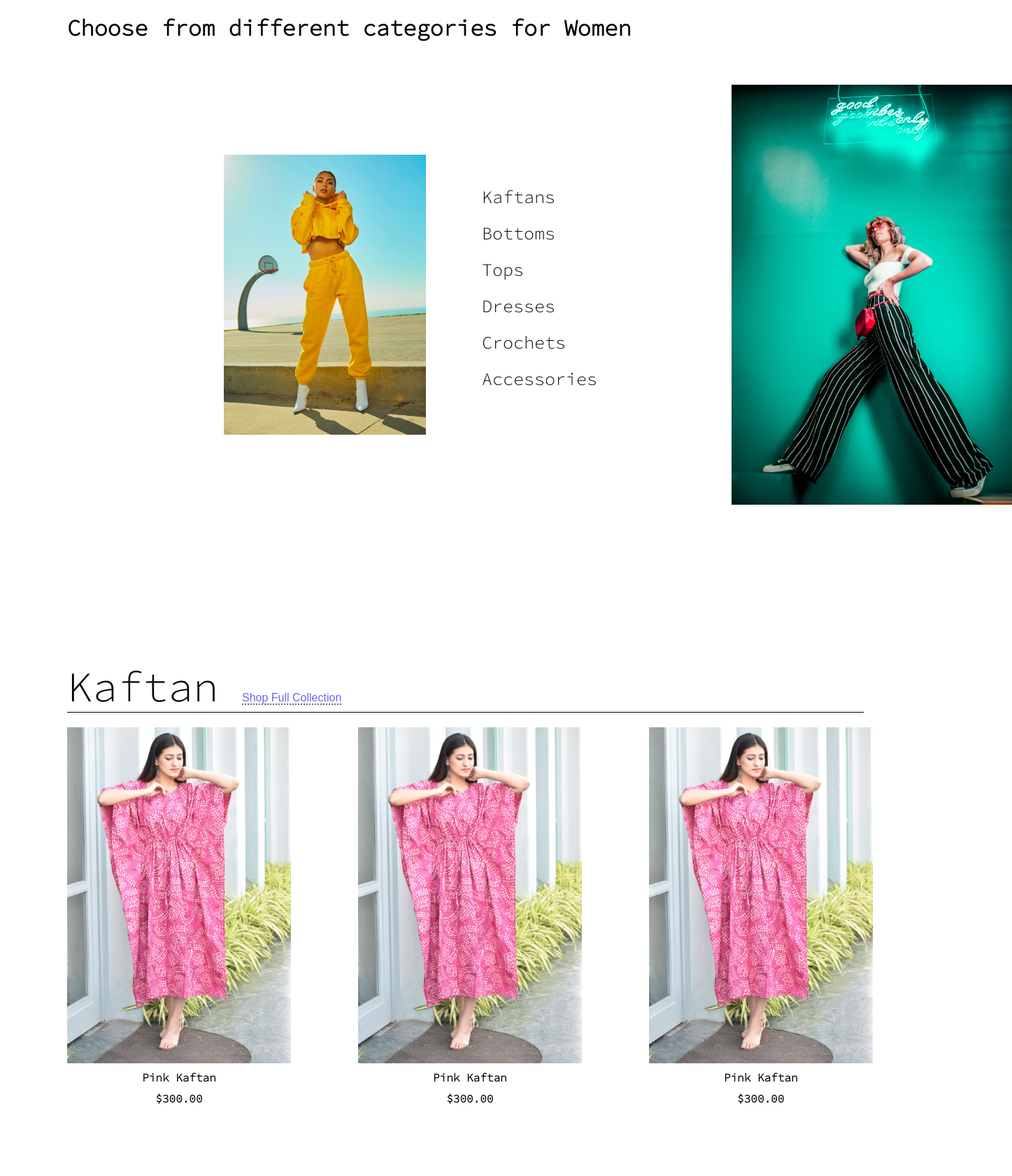
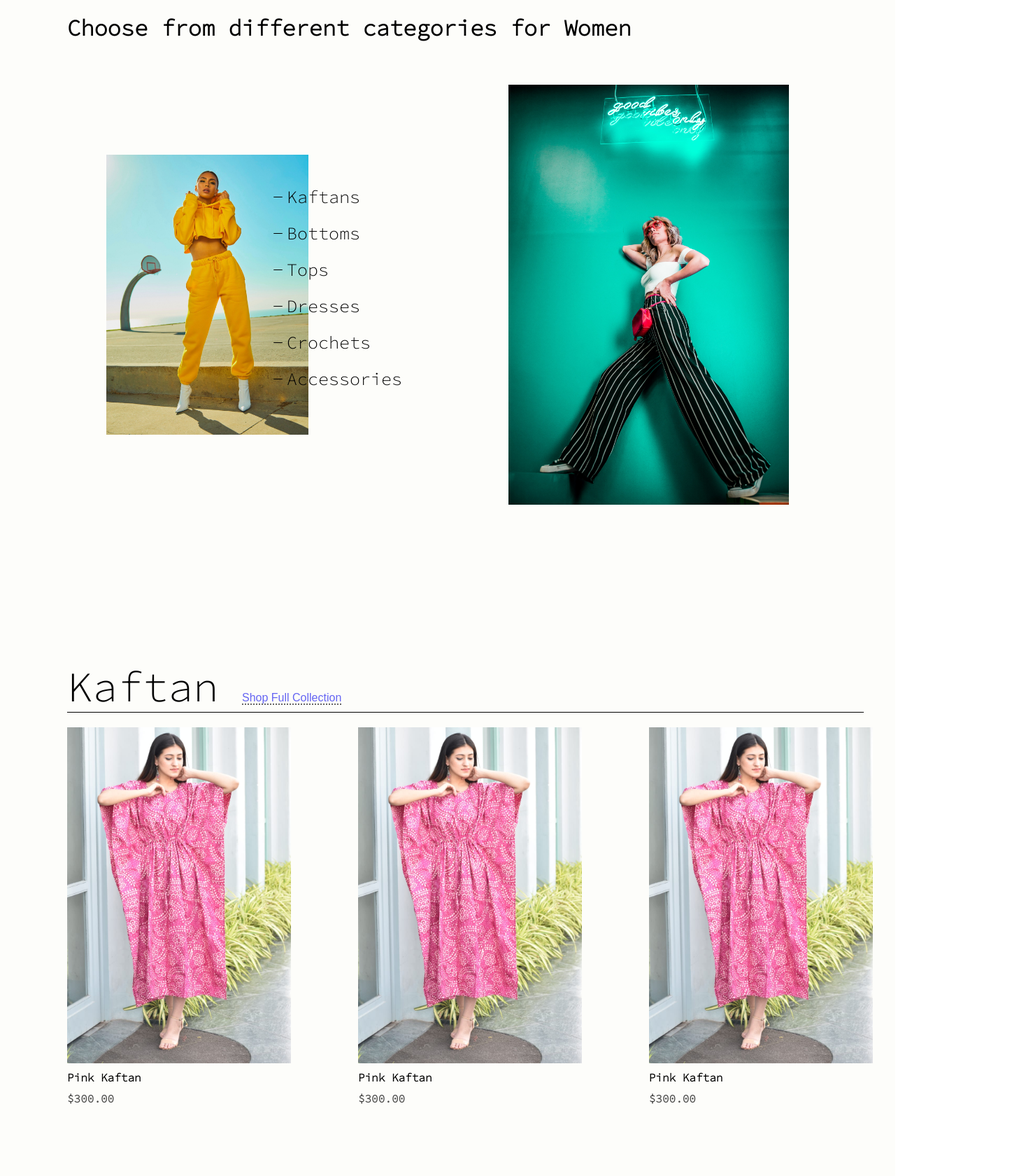
Before and after one commit to Nimish-Prabhakar/Adverse-Studio, a React (Create React App) app: page /women in a window 1280 px wide. Shown: the part 220-1900 px from the top of the page at 70% size, 1447 px wide, since content can reach past the window. Built offline with nearby package versions, Linux system fonts and the light colour scheme.

Commit message:
added some basic ui in women pge

```diff
--- a/src/App.js
+++ b/src/App.js
@@ -3,6 +3,7 @@ import NavigationBar from './Pages/NavigationBar';
 import { ThemeProvider, createTheme } from '@mui/material/styles';
 import HomePage from './Pages/HomePage';
 import WomenPage from './Pages/WomenPage';
+import SingleProductPage from './Pages/SingleProductPage';
 
 const theme = createTheme({
   typography: {
@@ -19,6 +20,7 @@ function App() {
           <Routes>
             <Route path="/" element={<HomePage />} />
             <Route path="/women" element={<WomenPage />} />
+            <Route path="/deals" element={<SingleProductPage />} />
           </Routes>
         </BrowserRouter>
       </ThemeProvider>
--- a/src/Components/PageProductCard/index.js
+++ b/src/Components/PageProductCard/index.js
@@ -16,7 +16,9 @@ function PageProductCard({
           className="kaftanImage"
         />
         <p className="pageProductCardName">{PageProductCardName}</p>
-        <p className="pageProductCardName">{PageProductCardPrice}</p>
+        <p className="pageProductCardName" style={{ opacity: 0.7 }}>
+          {PageProductCardPrice}
+        </p>
       </div>
     </div>
   );
--- a/src/Components/PageProductCard/style.css
+++ b/src/Components/PageProductCard/style.css
@@ -19,6 +19,6 @@
   margin-top: 10px;
   font-weight: bold;
   display: flex;
-  justify-content: center;
+  justify-content: flex-start;
   align-items: center;
 }
--- a/src/Components/PreProductCatalog/index.js
+++ b/src/Components/PreProductCatalog/index.js
@@ -2,7 +2,8 @@ import React from 'react';
 import Typography from '@mui/material/Typography';
 import categoryLeft from '../../assets/img/categoryLeft.jpeg';
 import categoryRight from '../../assets/img/categoryRight.jpeg';
-import { Link, animateScroll as scroll } from 'react-scroll';
+import { Link } from 'react-scroll';
+import { BsDashLg } from 'react-icons/bs';
 import './style.css';
 
 const styles = {
@@ -37,8 +38,9 @@ function PreProductCatalog({ categoryName, categoryLink, imageArray }) {
               spy={true}
               smooth={true}
               offset={-100}
-              duration={500}
+              duration={1000}
             >
+              <BsDashLg style={{ paddingTop: '8px' }} />
               Kaftans
             </Link>
             <Link
@@ -47,8 +49,9 @@ function PreProductCatalog({ categoryName, categoryLink, imageArray }) {
               spy={true}
               smooth={true}
               offset={-100}
-              duration={500}
+              duration={1000}
             >
+              <BsDashLg style={{ paddingTop: '8px' }} />
               Bottoms
             </Link>
             <Link
@@ -57,8 +60,9 @@ function PreProductCatalog({ categoryName, categoryLink, imageArray }) {
               spy={true}
               smooth={true}
               offset={-100}
-              duration={500}
+              duration={1000}
             >
+              <BsDashLg style={{ paddingTop: '8px' }} />
               Tops
             </Link>
             <Link
@@ -67,8 +71,9 @@ function PreProductCatalog({ categoryName, categoryLink, imageArray }) {
               spy={true}
               smooth={true}
               offset={-100}
-              duration={500}
+              duration={1000}
             >
+              <BsDashLg style={{ paddingTop: '8px' }} />
               Dresses
             </Link>
             <Link
@@ -77,8 +82,9 @@ function PreProductCatalog({ categoryName, categoryLink, imageArray }) {
               spy={true}
               smooth={true}
               offset={-100}
-              duration={500}
+              duration={1000}
             >
+              <BsDashLg style={{ paddingTop: '8px' }} />
               Crochets
             </Link>
             <Link
@@ -87,8 +93,9 @@ function PreProductCatalog({ categoryName, categoryLink, imageArray }) {
               spy={true}
               smooth={true}
               offset={-100}
-              duration={500}
+              duration={1000}
             >
+              <BsDashLg style={{ paddingTop: '8px' }} />
               Accessories
             </Link>
           </div>
--- a/src/Components/PreProductCatalog/style.css
+++ b/src/Components/PreProductCatalog/style.css
@@ -8,9 +8,9 @@
 .categoryFlexWrapper {
   display: flex;
   flex-direction: row;
-  justify-content: space-around;
+  justify-content: space-evenly;
   align-items: center;
-  margin-left: 20rem;
+  width: 100vw;
   margin-top: 3rem;
 }
 
@@ -19,7 +19,7 @@
 }
 
 .categoryNav {
-  margin-left: 5rem;
+  margin-left: -13rem;
 }
 
 .categoryListingWrapper {
@@ -44,5 +44,4 @@
 
 .categoryRight {
   height: 600px;
-  margin-left: 12rem;
 }
--- /dev/null
+++ b/src/Components/SingleProduct/index.js
@@ -0,0 +1,8 @@
+import React from 'react';
+import './style.css';
+
+function SingleProduct() {
+  return <div>SingleProduct</div>;
+}
+
+export default SingleProduct;
--- /dev/null
+++ b/src/Pages/SingleProductPage/index.js
@@ -0,0 +1,8 @@
+import React from 'react';
+import SingleProduct from '../../Components/SingleProduct';
+
+function SingleProductPage() {
+  return <div>SingleProductPage</div>;
+}
+
+export default SingleProductPage;
--- a/src/Pages/WomenPage/style.css
+++ b/src/Pages/WomenPage/style.css
@@ -1,3 +1,4 @@
 .womenPageWrapper {
   border-top: thick double #32a1ce;
+  background: #fdfdfa;
 }
```
Also changed, not shown: src/Components/SingleProduct/style.css (added), src/Pages/SingleProductPage/style.css (added).
